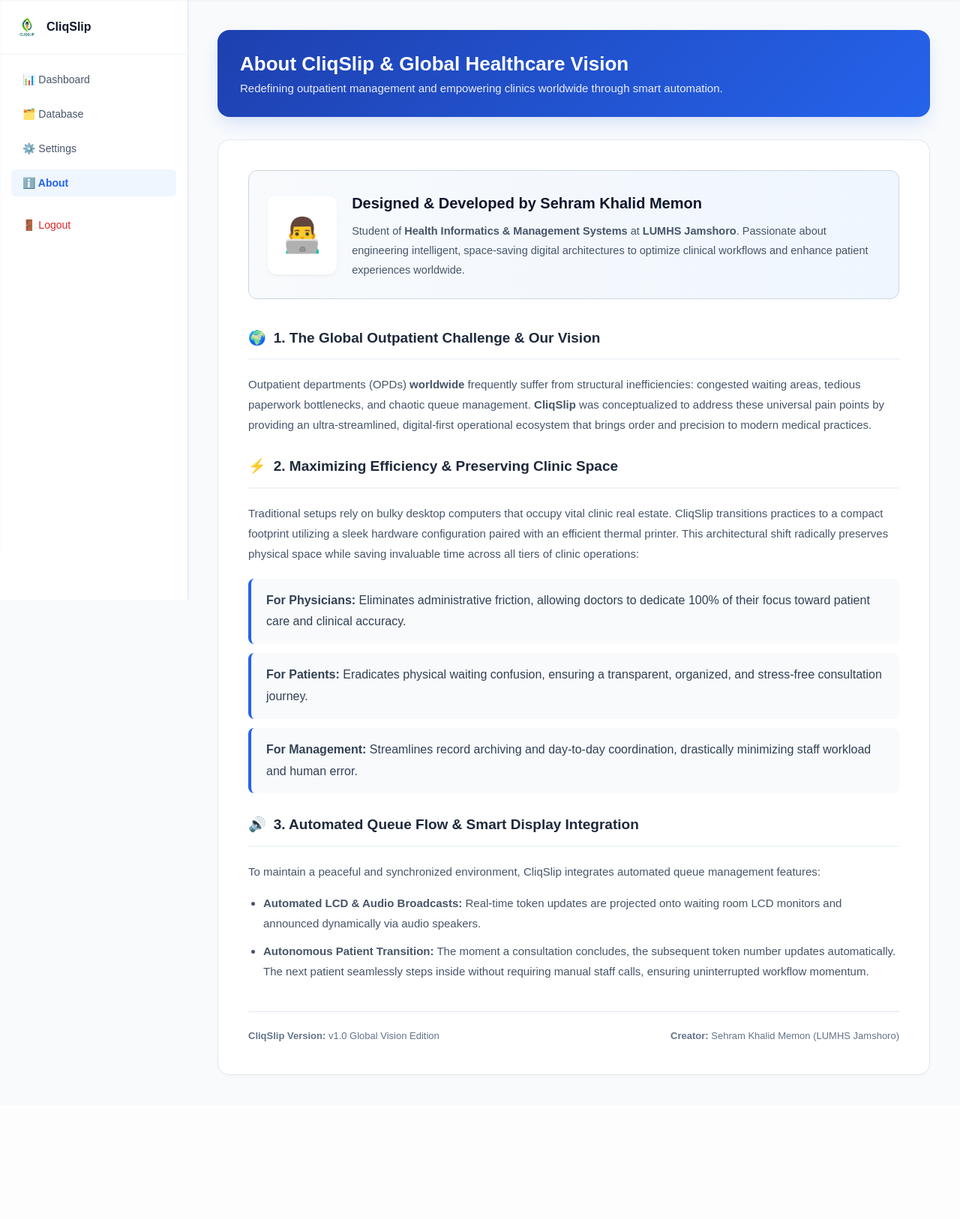
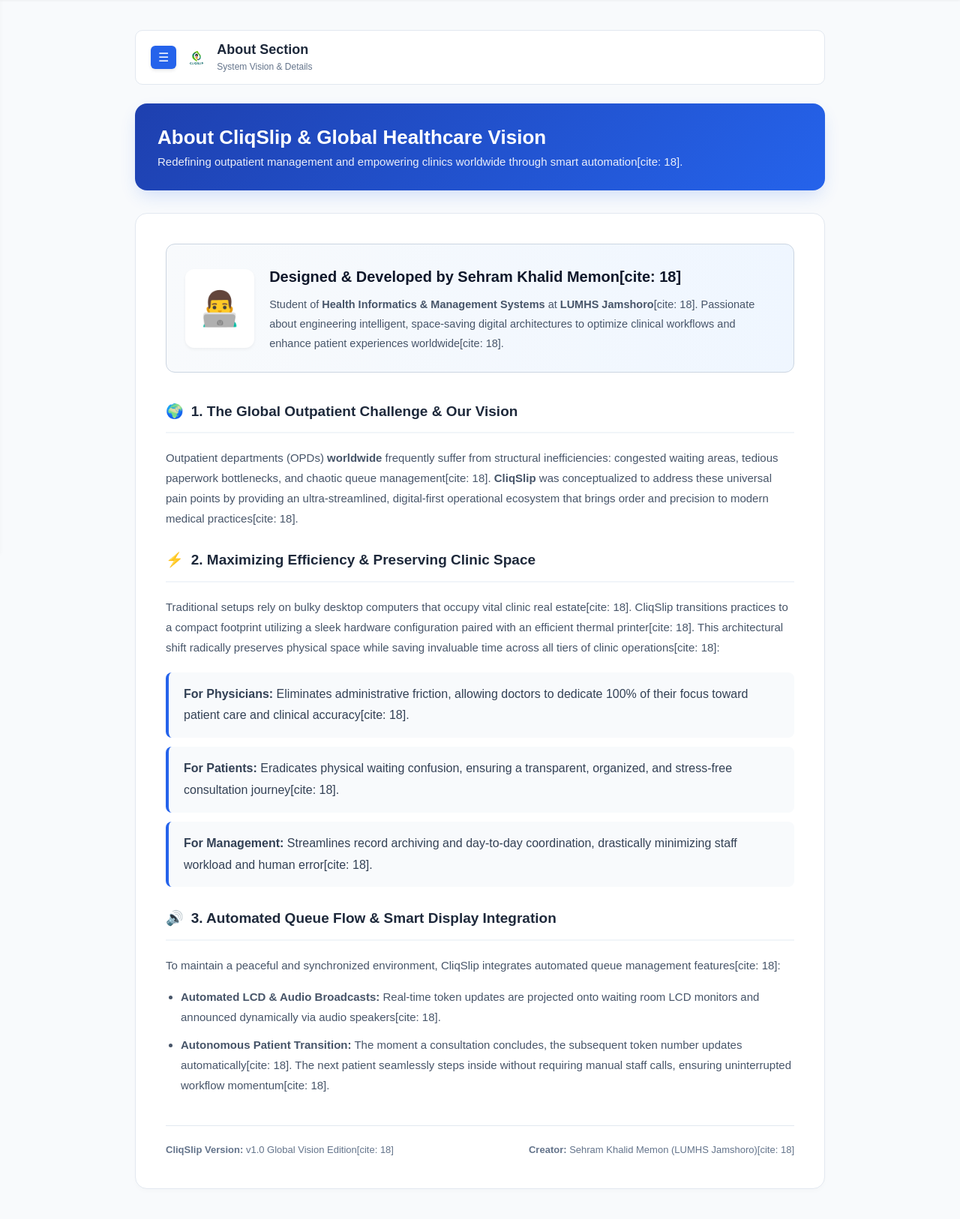
Before and after one commit to memonsehram-coder/clipslip-clinic-management, a Flask app: page /about in a window 1280 px wide. Shown: the part 61-1687 px from the top of the page at 75% size. Before the commit the page ends 1495 px from the top, so only its background shows below. Run offline with Flask 3, Linux system fonts and the light colour scheme.

Commit message:
Update base.html with global responsive sidebar and toggle menu

```diff
--- a/templates/about.html
+++ b/templates/about.html
@@ -3,13 +3,16 @@
 {% block title %}CliqSlip - About the Vision & System{% endblock %}
 
 {% block content %}
-<div style="display: flex; min-height: 100vh; background-color: #f8fafc; font-family: sans-serif;">
+<div style="display: flex; min-height: 100vh; background-color: #f8fafc; font-family: sans-serif; position: relative; justify-content: center;">
 
-    <!-- Sidebar -->
-    <div style="width: 250px; background: #ffffff; border-right: 1px solid #e2e8f0; display: flex; flex-direction: column; position: fixed; height: 100%; box-shadow: 2px 0 5px rgba(0,0,0,0.02);">
-        <div style="padding: 20px; border-bottom: 1px solid #f1f5f9; display: flex; align-items: center; gap: 10px;">
-            <img src="{{ url_for('static', filename='logo.png') }}" alt="Logo" style="width: 32px; height: 32px;">
-            <h3 style="margin: 0; font-size: 16px; color: #0f172a; font-weight: 700;">CliqSlip</h3>
+    <!-- Sidebar (Default Closed) -->
+    <div id="app-sidebar" style="width: 250px; background: #ffffff; border-right: 1px solid #e2e8f0; display: flex; flex-direction: column; position: fixed; left: 0; top: 0; height: 100%; z-index: 1050; transform: translateX(-100%); transition: transform 0.3s ease;">
+        <div style="padding: 20px; border-bottom: 1px solid #f1f5f9; display: flex; align-items: center; justify-content: space-between;">
+            <div style="display: flex; align-items: center; gap: 10px;">
+                <img src="{{ url_for('static', filename='logo.png') }}" alt="Logo" style="width: 32px; height: 32px;">
+                <h3 style="margin: 0; font-size: 16px; color: #0f172a; font-weight: 700;">CliqSlip</h3>
+            </div>
+            <button onclick="toggleSidebar()" style="background: none; border: none; font-size: 20px; cursor: pointer; color: #64748b;">✕</button>
         </div>
 
         <div style="padding: 15px; display: flex; flex-direction: column; gap: 10px; flex-grow: 1;">
@@ -22,12 +25,26 @@
     </div>
 
     <!-- Main Content -->
-    <div style="margin-left: 250px; flex-grow: 1; padding: 40px; max-width: 1000px;">
+    <div style="width: 100%; max-width: 1000px; padding: 40px; box-sizing: border-box; margin: 0 auto;">
+
+        <!-- Top Bar with Hamburger Button -->
+        <div style="background: #ffffff; padding: 15px 20px; border-radius: 10px; border: 1px solid #e2e8f0; margin-bottom: 25px; display: flex; justify-content: space-between; align-items: center;">
+            <div style="display: flex; align-items: center; gap: 12px;">
+                <button onclick="toggleSidebar()" style="background: #2563eb; color: white; border: none; padding: 6px 10px; border-radius: 6px; font-size: 16px; cursor: pointer; box-shadow: 0 2px 4px rgba(0,0,0,0.1);">
+                    ☰
+                </button>
+                <img src="{{ url_for('static', filename='logo.png') }}" alt="Logo" style="width: 30px; height: 30px; object-fit: contain;">
+                <div>
+                    <h2 style="margin: 0 0 2px 0; color: #1e293b; font-size: 18px;">About Section</h2>
+                    <span style="color: #64748b; font-size: 12px;">System Vision & Details</span>
+                </div>
+            </div>
+        </div>
 
         <!-- Header Banner with Gradient -->
         <div style="background: linear-gradient(135deg, #1e40af, #2563eb); color: white; padding: 30px; border-radius: 16px; margin-bottom: 30px; box-shadow: 0 10px 25px -5px rgba(37, 99, 235, 0.2);">
             <h2 style="margin: 0 0 8px 0; font-size: 26px; font-weight: 700;">About CliqSlip & Global Healthcare Vision</h2>
-            <p style="margin: 0; opacity: 0.9; font-size: 15px;">Redefining outpatient management and empowering clinics worldwide through smart automation.</p>
+            <p style="margin: 0; opacity: 0.9; font-size: 15px;">Redefining outpatient management and empowering clinics worldwide through smart automation[cite: 18].</p>
         </div>
 
         <div style="background: white; padding: 40px; border-radius: 16px; border: 1px solid #e2e8f0; box-shadow: 0 4px 6px -1px rgba(0, 0, 0, 0.02); color: #334155; line-height: 1.8;">
@@ -36,9 +53,9 @@
             <div style="background: linear-gradient(to right, #f8fafc, #eff6ff); border: 1px solid #cbd5e1; padding: 25px; border-radius: 12px; margin-bottom: 35px; display: flex; align-items: center; gap: 20px;">
                 <div style="font-size: 45px; background: white; padding: 12px 18px; border-radius: 12px; box-shadow: 0 2px 4px rgba(0,0,0,0.05);">👨‍💻</div>
                 <div>
-                    <h3 style="margin: 0 0 6px 0; color: #0f172a; font-size: 20px; font-weight: 700;">Designed & Developed by Sehram Khalid Memon</h3>
+                    <h3 style="margin: 0 0 6px 0; color: #0f172a; font-size: 20px; font-weight: 700;">Designed & Developed by Sehram Khalid Memon[cite: 18]</h3>
                     <p style="margin: 0; color: #475569; font-size: 14.5px;">
-                        Student of <b>Health Informatics & Management Systems</b> at <b>LUMHS Jamshoro</b>. Passionate about engineering intelligent, space-saving digital architectures to optimize clinical workflows and enhance patient experiences worldwide.
+                        Student of <b>Health Informatics & Management Systems</b> at <b>LUMHS Jamshoro</b>[cite: 18]. Passionate about engineering intelligent, space-saving digital architectures to optimize clinical workflows and enhance patient experiences worldwide[cite: 18].
                     </p>
                 </div>
             </div>
@@ -48,7 +65,7 @@
                 <span>🌍</span> 1. The Global Outpatient Challenge & Our Vision
             </h3>
             <p style="margin-bottom: 25px; color: #475569; font-size: 15px;">
-                Outpatient departments (OPDs) <b>worldwide</b> frequently suffer from structural inefficiencies: congested waiting areas, tedious paperwork bottlenecks, and chaotic queue management. <b>CliqSlip</b> was conceptualized to address these universal pain points by providing an ultra-streamlined, digital-first operational ecosystem that brings order and precision to modern medical practices.
+                Outpatient departments (OPDs) <b>worldwide</b> frequently suffer from structural inefficiencies: congested waiting areas, tedious paperwork bottlenecks, and chaotic queue management[cite: 18]. <b>CliqSlip</b> was conceptualized to address these universal pain points by providing an ultra-streamlined, digital-first operational ecosystem that brings order and precision to modern medical practices[cite: 18].
             </p>
 
             <!-- Section 2 -->
@@ -56,17 +73,17 @@
                 <span>⚡</span> 2. Maximizing Efficiency & Preserving Clinic Space
             </h3>
             <p style="color: #475569; font-size: 15px;">
-                Traditional setups rely on bulky desktop computers that occupy vital clinic real estate. CliqSlip transitions practices to a compact footprint utilizing a sleek hardware configuration paired with an efficient thermal printer. This architectural shift radically preserves physical space while saving invaluable time across all tiers of clinic operations:
+                Traditional setups rely on bulky desktop computers that occupy vital clinic real estate[cite: 18]. CliqSlip transitions practices to a compact footprint utilizing a sleek hardware configuration paired with an efficient thermal printer[cite: 18]. This architectural shift radically preserves physical space while saving invaluable time across all tiers of clinic operations[cite: 18]:
             </p>
             <div style="display: grid; grid-template-columns: 1fr; gap: 12px; margin: 20px 0 25px 0;">
                 <div style="background: #f8fafc; padding: 15px 20px; border-radius: 8px; border-left: 4px solid #2563eb;">
-                    <b>For Physicians:</b> Eliminates administrative friction, allowing doctors to dedicate 100% of their focus toward patient care and clinical accuracy.
+                    <b>For Physicians:</b> Eliminates administrative friction, allowing doctors to dedicate 100% of their focus toward patient care and clinical accuracy[cite: 18].
                 </div>
                 <div style="background: #f8fafc; padding: 15px 20px; border-radius: 8px; border-left: 4px solid #2563eb;">
-                    <b>For Patients:</b> Eradicates physical waiting confusion, ensuring a transparent, organized, and stress-free consultation journey.
+                    <b>For Patients:</b> Eradicates physical waiting confusion, ensuring a transparent, organized, and stress-free consultation journey[cite: 18].
                 </div>
                 <div style="background: #f8fafc; padding: 15px 20px; border-radius: 8px; border-left: 4px solid #2563eb;">
-                    <b>For Management:</b> Streamlines record archiving and day-to-day coordination, drastically minimizing staff workload and human error.
+                    <b>For Management:</b> Streamlines record archiving and day-to-day coordination, drastically minimizing staff workload and human error[cite: 18].
                 </div>
             </div>
 
@@ -75,20 +92,31 @@
                 <span>🔊</span> 3. Automated Queue Flow & Smart Display Integration
             </h3>
             <p style="color: #475569; font-size: 15px; margin-bottom: 15px;">
-                To maintain a peaceful and synchronized environment, CliqSlip integrates automated queue management features:
+                To maintain a peaceful and synchronized environment, CliqSlip integrates automated queue management features[cite: 18]:
             </p>
             <ul style="padding-left: 20px; color: #475569; font-size: 15px; margin-bottom: 30px;">
-                <li style="margin-bottom: 10px;"><b>Automated LCD & Audio Broadcasts:</b> Real-time token updates are projected onto waiting room LCD monitors and announced dynamically via audio speakers.</li>
-                <li style="margin-bottom: 10px;"><b>Autonomous Patient Transition:</b> The moment a consultation concludes, the subsequent token number updates automatically. The next patient seamlessly steps inside without requiring manual staff calls, ensuring uninterrupted workflow momentum.</li>
+                <li style="margin-bottom: 10px;"><b>Automated LCD & Audio Broadcasts:</b> Real-time token updates are projected onto waiting room LCD monitors and announced dynamically via audio speakers[cite: 18].</li>
+                <li style="margin-bottom: 10px;"><b>Autonomous Patient Transition:</b> The moment a consultation concludes, the subsequent token number updates automatically[cite: 18]. The next patient seamlessly steps inside without requiring manual staff calls, ensuring uninterrupted workflow momentum[cite: 18].</li>
             </ul>
 
             <!-- Footer Meta -->
             <div style="margin-top: 40px; padding-top: 20px; border-top: 1px solid #e2e8f0; display: flex; justify-content: space-between; align-items: center; font-size: 13px; color: #64748b;">
-                <span><b>CliqSlip Version:</b> v1.0 Global Vision Edition</span>
-                <span><b>Creator:</b> Sehram Khalid Memon (LUMHS Jamshoro)</span>
+                <span><b>CliqSlip Version:</b> v1.0 Global Vision Edition[cite: 18]</span>
+                <span><b>Creator:</b> Sehram Khalid Memon (LUMHS Jamshoro)[cite: 18]</span>
             </div>
 
         </div>
     </div>
 </div>
+
+<script>
+    function toggleSidebar() {
+        const sidebar = document.getElementById('app-sidebar');
+        if (sidebar.style.transform === 'translateX(0px)') {
+            sidebar.style.transform = 'translateX(-100%)';
+        } else {
+            sidebar.style.transform = 'translateX(0px)';
+        }
+    }
+</script>
 {% endblock %}
```
Also changed, not shown: templates/settings.html (+37 -9 lines).
